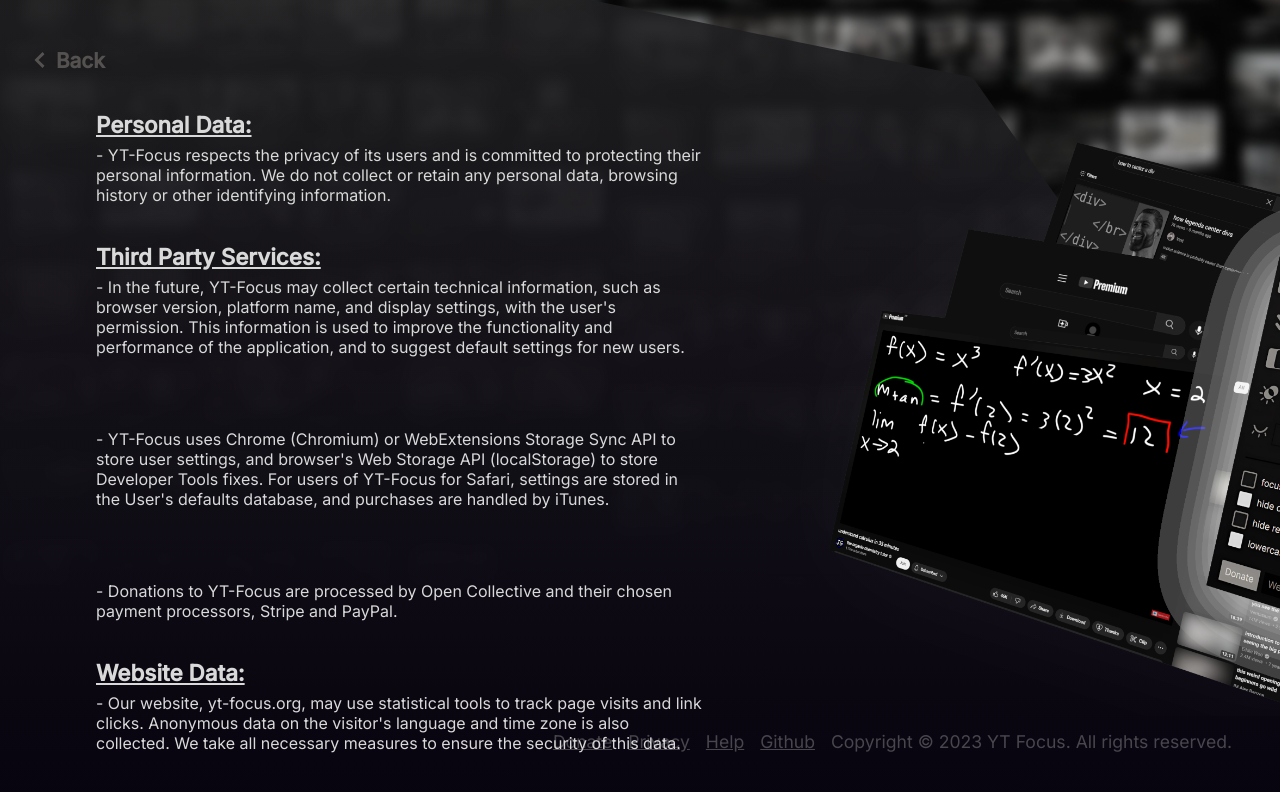
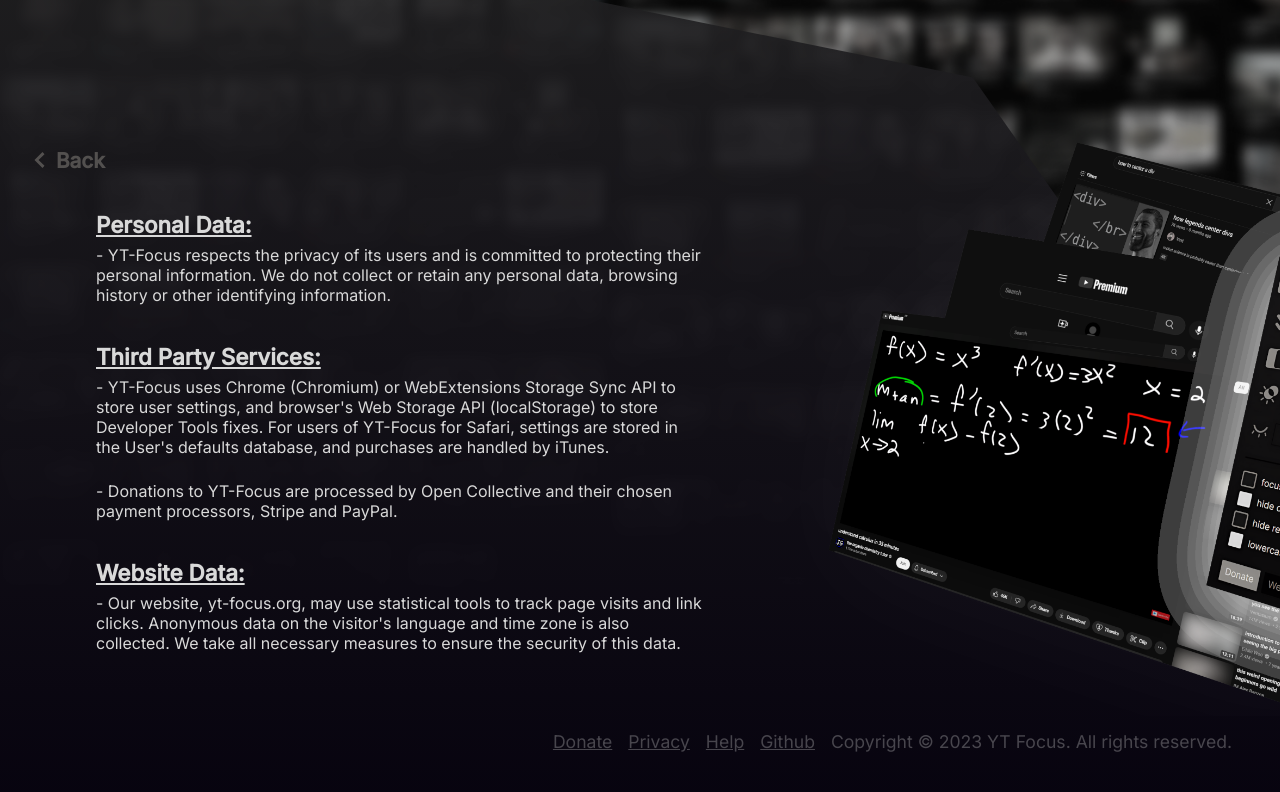
Before and after one commit to yt-focus/yt-focus-website, a React (Create React App) app: page /privacy in a window 1280 px wide. Shown: the top 792 px of the page. Built offline with nearby package versions, Linux system fonts and the light colour scheme.

Commit message:
updating privacy policy

```diff
--- a/src/components/IconDesc/IconDesc.js
+++ b/src/components/IconDesc/IconDesc.js
@@ -1,9 +1,9 @@
 import './IconDesc.css'
 
-function IconDesc ({icon, title, children}) {
+function IconDesc ({icon, title, children, style}) {
 
     return (
-        <div className='help-container'>
+        <div className='help-container' style={style}>
             <div className='desc-title-container'>
                 {icon
                  ?<img src={icon} alt={title + 'icon'}/>
--- a/src/pages/Privacy/Privacy.js
+++ b/src/pages/Privacy/Privacy.js
@@ -13,12 +13,9 @@ function Privacy () {
                 YT-Focus respects the privacy of its users and is committed to protecting their personal information. We do not collect or retain any personal data, browsing history or other identifying information.
                 </IconDesc>
                 <IconDesc title='Third Party Services' >
-                In the future, YT-Focus may collect certain technical information, such as browser version, platform name, and display settings, with the user's permission. This information is used to improve the functionality and performance of the application, and to suggest default settings for new users.
-                </IconDesc>
-                <IconDesc>
                     YT-Focus uses Chrome (Chromium) or WebExtensions Storage Sync API to store user settings, and browser's Web Storage API (localStorage) to store Developer Tools fixes. For users of YT-Focus for Safari, settings are stored in the User's defaults database, and purchases are handled by iTunes.
                 </IconDesc>
-                <IconDesc>
+                <IconDesc style={{ marginTop: '-3rem' }}>
                     Donations to YT-Focus are processed by Open Collective and their chosen payment processors, Stripe and PayPal.
                 </IconDesc>
                 <IconDesc title='Website Data' >
```
